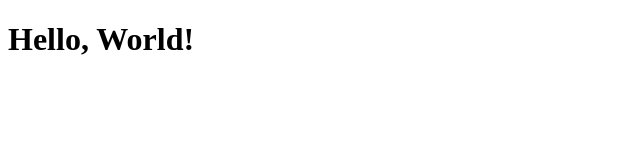
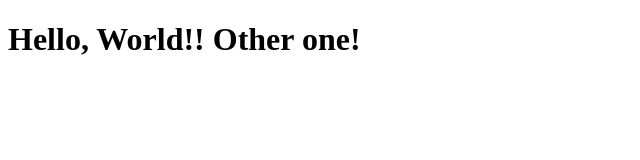
Before and after one commit to hovhanns/aws-cicd-ec2, a plain HTML site: page index.html in a window 1280 px wide. Shown: the whole page, without its empty margins (0-640 px from the left). Drawn offline with Linux system fonts and the light colour scheme.

Commit message:
changed html, updated deploy script

```diff
--- a/index.html
+++ b/index.html
@@ -4,6 +4,6 @@
     <title>Hello, World!</title>
 </head>
 <body>
-    <h1>Hello, World!</h1>
+    <h1>Hello, World!! Other one!</h1>
 </body>
 </html>
```
Also changed, not shown: 1 other file.
